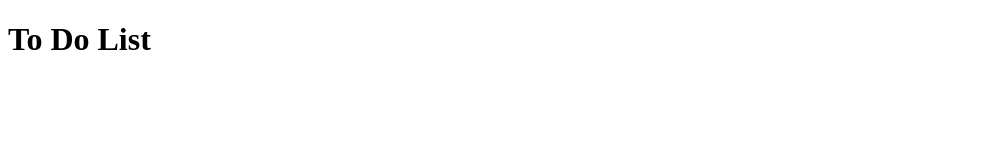
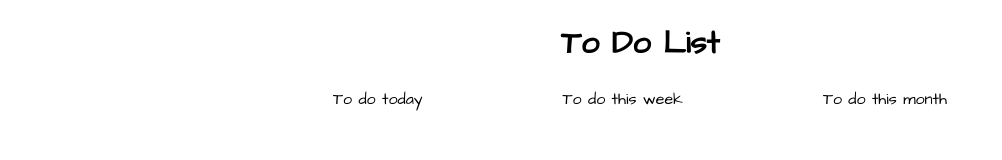
Before and after one commit to SL-GW/to-do-list-project, a plain HTML site: page index.html in a window 1280 px wide. Shown: the whole page, without its empty margins (0-1002 px from the left). Drawn offline with Linux system fonts and the light colour scheme.

Commit message:
Imported Google font

```diff
--- a/index.html
+++ b/index.html
@@ -3,9 +3,48 @@
   <head>
     <meta charset="UTF-8" />
     <meta name="viewport" content="width=device-width, initial-scale=1.0" />
+    <link rel="preconnect" href="https://fonts.googleapis.com" />
+    <link rel="preconnect" href="https://fonts.gstatic.com" crossorigin />
+    <link
+      href="https://fonts.googleapis.com/css2?family=Architects+Daughter&display=swap"
+      rel="stylesheet"
+    />
     <title>To Do List</title>
   </head>
+  <style>
+    body {
+      font-family: "Architects Daughter", cursive;
+      font-weight: 400;
+      font-style: normal;
+    }
+
+    h1 {
+      text-align: center;
+    }
+
+    .grid {
+      display: flex;
+      justify-content: center;
+    }
+
+    .today {
+      margin-right: 70px;
+    }
+
+    .week {
+      margin: 0px 70px;
+    }
+
+    .month {
+      margin-left: 70px;
+    }
+  </style>
   <body>
     <h1>To Do List</h1>
+    <div class="grid">
+      <div class="today">To do today</div>
+      <div class="week">To do this week</div>
+      <div class="month">To do this month</div>
+    </div>
   </body>
 </html>
```
